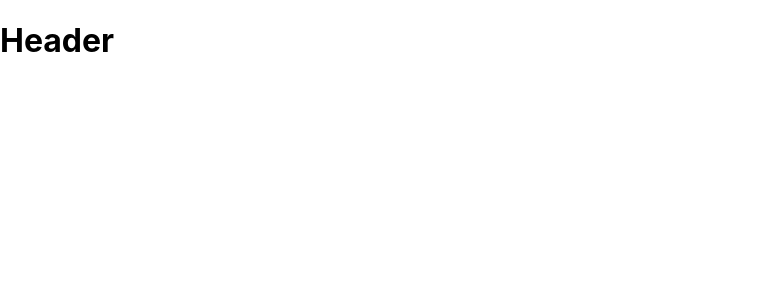
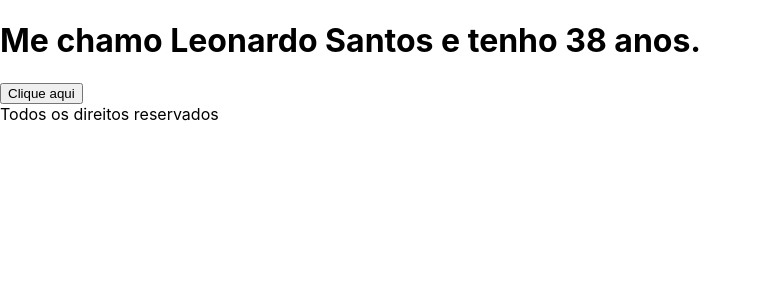
Before and after one commit to leojosants/Desafio_5em5_React, a React (Create React App) app in the folder hello-world/: page / in a window 1280 px wide. Shown: the top 300 px of the page, without its empty margins (0-762 px from the left). Built offline with nearby package versions, Linux system fonts and the light colour scheme.

Commit message:
Manipulação de evento 'onClick'

```diff
--- a/hello-world/src/App.tsx
+++ b/hello-world/src/App.tsx
@@ -1,13 +1,22 @@
 //
 import { Header } from './components/Header/Header'
+import { Footer } from './components/Footer/Footer'
 
 const App = () => {
   let name = `Leonardo Santos`;
   let age = 38;
 
+  const handleClick = () => {
+    alert('Clicou na função!');
+  };
+
   return(
     <div>
-      <Header />
+      <Header name={name} age={age} />
+
+      <button onClick={handleClick}>Clique aqui</button>
+
+      <Footer />
     </div>
   );
 };
--- a/hello-world/src/components/Footer/Footer.tsx
+++ b/hello-world/src/components/Footer/Footer.tsx
@@ -1,9 +1,9 @@
 //
 
-export const Header = () => {
+export const Footer = () => {
     return(
-        <header>
-            <h1>Header</h1>
-        </header>
+        <footer>
+            Todos os direitos reservados
+        </footer>
     );
 };
--- a/hello-world/src/components/Header/Header.tsx
+++ b/hello-world/src/components/Header/Header.tsx
@@ -1,9 +1,14 @@
 //
 
-export const Header = () => {
-    return(
+type Props = {
+    name: string;
+    age: number;
+};
+
+export const Header = ({ name, age }: Props) => {
+    return (
         <header>
-            <h1>Header</h1>
+            <h1>Me chamo {name} e tenho {age} anos. </h1>
         </header>
     );
 };
```
